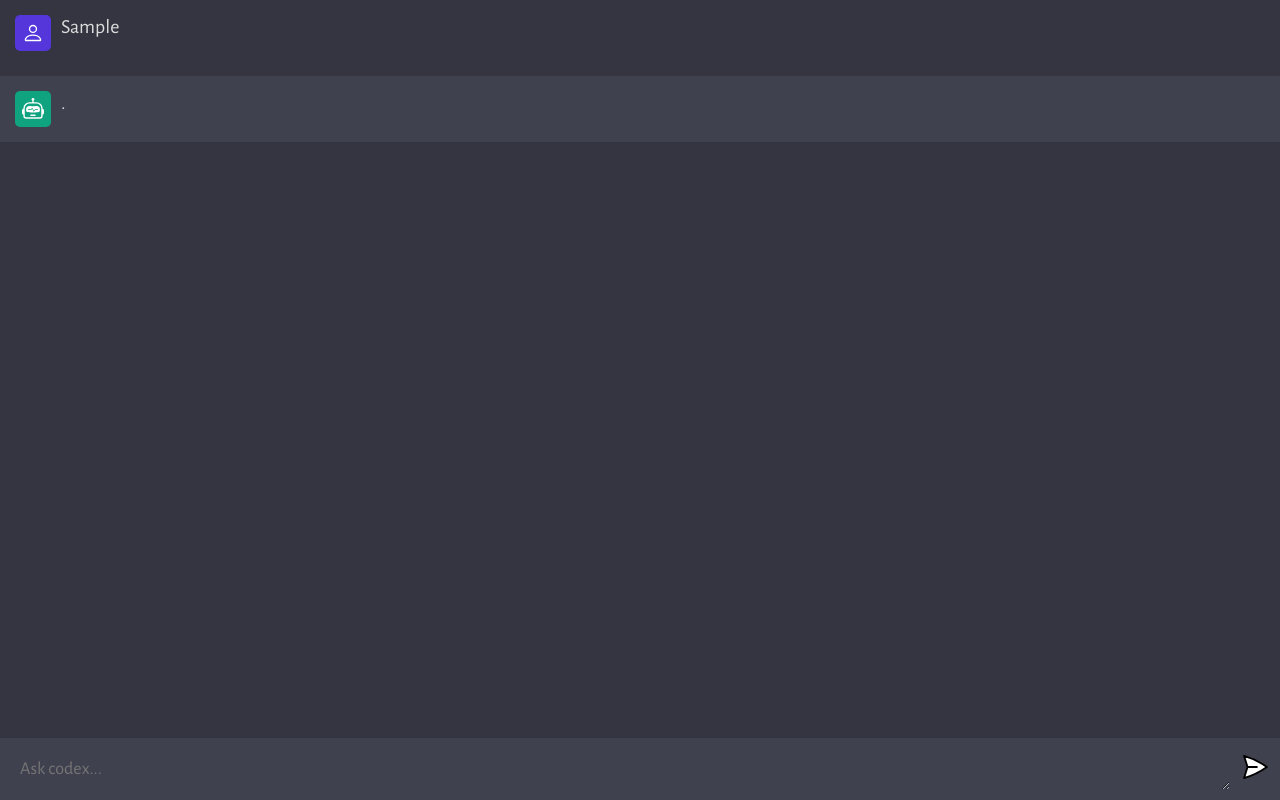
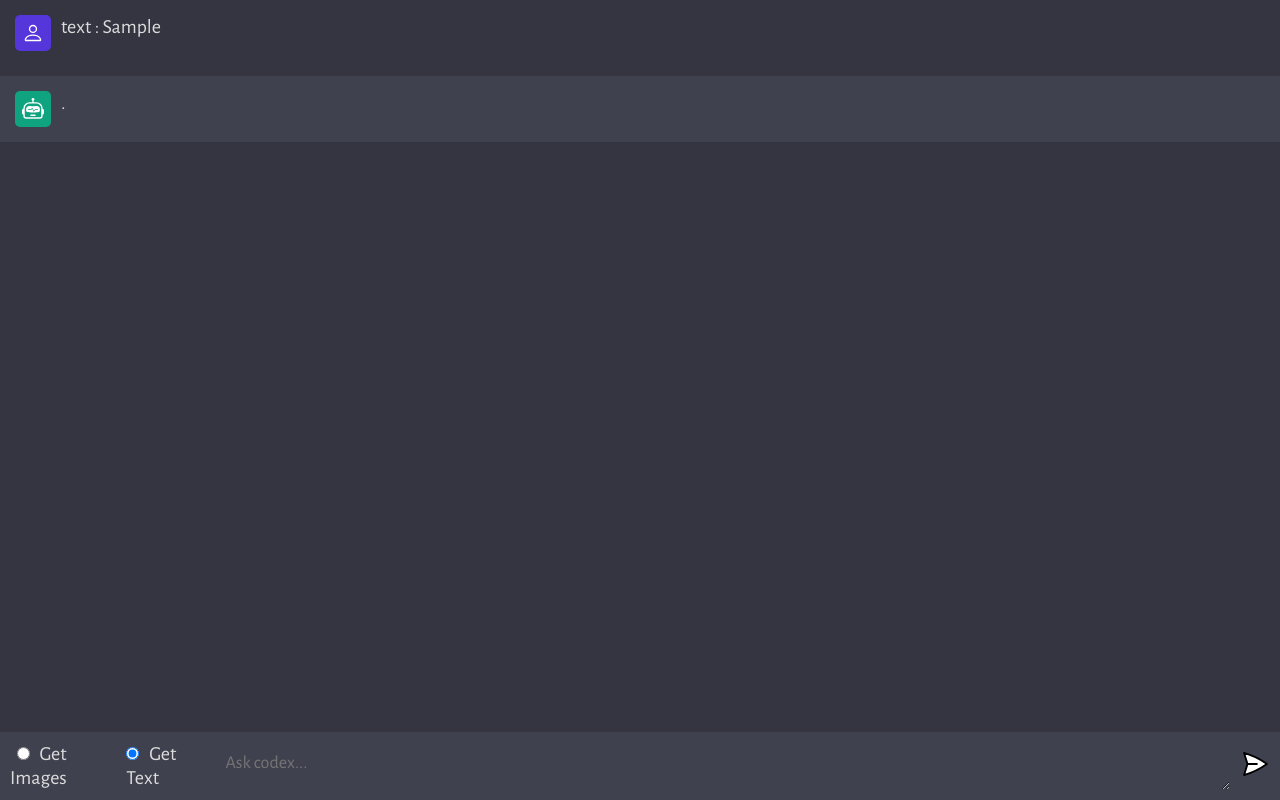
Before and after one commit to PeterPavlatos/codexAI, a website built with Vite: page client/index.html in a window 1280 px wide. Both pictures are taken after typing "Sample" into the empty fields and a click on the button 1255 px from the left and 769 px from the top of the page. Built offline with nearby package versions, Linux system fonts and the light colour scheme; no server answers.

Commit message:
Added toggle for user to select images or text

```diff
--- a/client/index.html
+++ b/client/index.html
@@ -1,5 +1,6 @@
 <!DOCTYPE html>
 <html lang="en">
+
 <head>
   <meta charset="UTF-8" />
   <link rel="icon" type="image/svg+xml" href="favicon.ico" />
@@ -7,11 +8,17 @@
   <title>Codex - Your AI</title>
   <link rel="stylesheet" href="style.css" />
 </head>
+
 <body>
   <div id="app">
     <div id="chat_container"></div>
 
     <form>
+      <label class="radios" for="image">
+          <input type="radio" id="image" name="type" value="image">
+          Get Images</label><br>
+        <label class="radios" for="text"><input type="radio" id="text" checked name="type" value="text">
+          Get Text</label><br>
       <textarea name="prompt" rows="1" cols="1" placeholder="Ask codex..."></textarea>
       <button type="submit"><img src="assets/send.svg" alt="send" />
     </form>
@@ -19,4 +26,5 @@
 
   <script type="module" src="script.js"></script>
 </body>
+
 </html>
--- a/client/script.js
+++ b/client/script.js
@@ -44,7 +44,7 @@ function generateUniqueId() {
     return `id-${timestamp}-${hexadecimalString}`;
 }
 
-function chatStripe(isAi, value, uniqueId) {
+function chatStripe(isAi, type, value, uniqueId) {
     return (
         `
         <div class="wrapper ${isAi && 'ai'}">
@@ -55,7 +55,7 @@ function chatStripe(isAi, value, uniqueId) {
                       alt="${isAi ? 'bot' : 'user'}"
                     />
                 </div>
-                <div class="message" id=${uniqueId}>${value}</div>
+                <div class="message" id=${uniqueId}>${type} : ${value}</div>
             </div>
         </div>
     `
@@ -66,16 +66,18 @@ const handleSubmit = async (e) => {
     e.preventDefault()
 
     const data = new FormData(form)
+    const prompt = data.get('prompt')
+    const type = data.get('type')
 
     // user's chatstripe
-    chatContainer.innerHTML += chatStripe(false, data.get('prompt'))
+    chatContainer.innerHTML += chatStripe(false, type, prompt)
 
     // to clear the textarea input
     form.reset()
 
     // bot's chatstripe
     const uniqueId = generateUniqueId()
-    chatContainer.innerHTML += chatStripe(true, " ", uniqueId)
+    chatContainer.innerHTML += chatStripe(true, " ", " ", uniqueId)
 
     // to focus scroll to the bottom
     chatContainer.scrollTop = chatContainer.scrollHeight;
@@ -86,24 +88,29 @@ const handleSubmit = async (e) => {
     // messageDiv.innerHTML = "..."
     loader(messageDiv)
 
-    const response = await fetch('https://codexai-os1z.onrender.com', {
+    const response = await fetch('http://localhost:8081/', {
         method: 'POST',
         headers: {
             'Content-Type': 'application/json',
         },
         body: JSON.stringify({
-            prompt: data.get('prompt')
+            prompt: prompt,
+            type: type
         })
     })
 
     clearInterval(loadInterval)
-    messageDiv.innerHTML = " "
+    messageDiv.innerHTML = `${type}:  `
 
     if (response.ok) {
         const data = await response.json();
         const parsedData = data.bot.trim() // trims any trailing spaces/'\n'
+        if(type == "text"){
+            typeText(messageDiv, parsedData)
+        }else {
+            messageDiv.innerHTML = `${type} Peter:  <img src="${parsedData}" width="250" /> `
+        }
 
-        typeText(messageDiv, parsedData)
     } else {
         const err = await response.text()
 
--- a/client/style.css
+++ b/client/style.css
@@ -86,6 +86,10 @@ body {
   object-fit: contain;
 }
 
+.radios {
+  color: #dcdcdc;
+  font-size: 20px;
+}
 .message {
   flex: 1;
 
--- a/server/package.json
+++ b/server/package.json
@@ -12,5 +12,9 @@
     "express": "^4.18.2",
     "nodemon": "^2.0.20",
     "openai": "^3.1.0"
+  },
+  "devDependencies": {
+    "@types/cors": "^2.8.13",
+    "@types/express": "^4.17.15"
   }
 }
```
Also changed, not shown: server/server.js (+38 -23 lines). Lines whose indentation alone changed are shown as unchanged.
